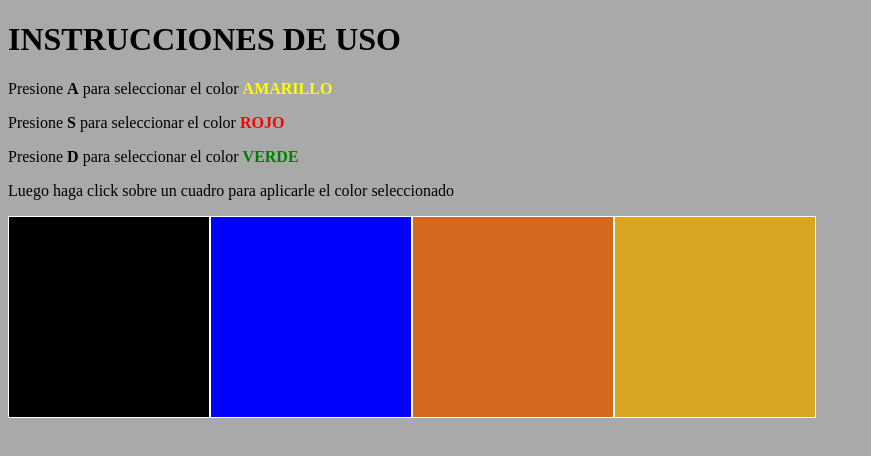
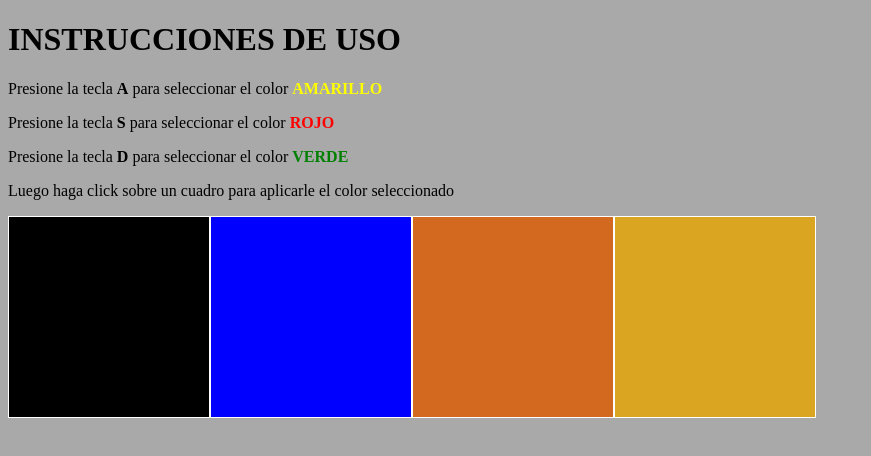
Before and after one commit to titoayala/desafioFunciones, a plain HTML site: page 4 index.html in a window 1280 px wide. Shown: the whole page, without its empty margins (0-871 px from the left). Drawn offline with Linux system fonts and the light colour scheme.

```diff
--- a/index.html
+++ b/4 index.html
@@ -11,17 +11,19 @@
 <body style="background-color:darkgray">
     <div>
         <h1>INSTRUCCIONES DE USO</h1>
-        <p>Presione <strong>A</strong> para seleccionar el color <strong style="color:yellow">AMARILLO</strong></p>
-        <p>Presione <strong>S</strong> para seleccionar el color <strong style="color:red">ROJO</strong></p>
-        <p>Presione <strong>D</strong> para seleccionar el color <strong style="color:green">VERDE</strong></p>
+        <p>Presione la tecla <strong>A</strong> para seleccionar el color <strong style="color:yellow">AMARILLO</strong></p>
+        <p>Presione la tecla <strong>S</strong> para seleccionar el color <strong style="color:red">ROJO</strong></p>
+        <p>Presione la tecla <strong>D</strong> para seleccionar el color <strong style="color:green">VERDE</strong></p>
         <p>Luego haga click sobre un cuadro para aplicarle el color seleccionado</p>
     </div>
     <div class="contenedor" style="display: flex;">
         <div id="cuadroUno" style="height: 200px; width:200px; border: 1px solid white; background-color: black"></div>
         <div id="cuadroDos" style="height: 200px; width:200px; border: 1px solid white; background-color: blue"></div>
         <div id="cuadroTres" style="height: 200px; width:200px; border: 1px solid white; background-color:chocolate"></div>
-        <div id="cuadroCuatro" style="height: 200px; width:200px; border: 1px solid white; background-color:goldenrod"></div>
+        <div id="cuadroCuatro" style="height: 200px; width:200px; border: 1px solid white; background-color:goldenrod">
+        </div>
     </div>
+    <script src="/assets/js/script.js"></script>
 </body>
 
 </html>
```
Also changed, not shown: 3 pintar.html (+1 -0 lines), 2 arrow.js (renamed from 2 funcion.js).
